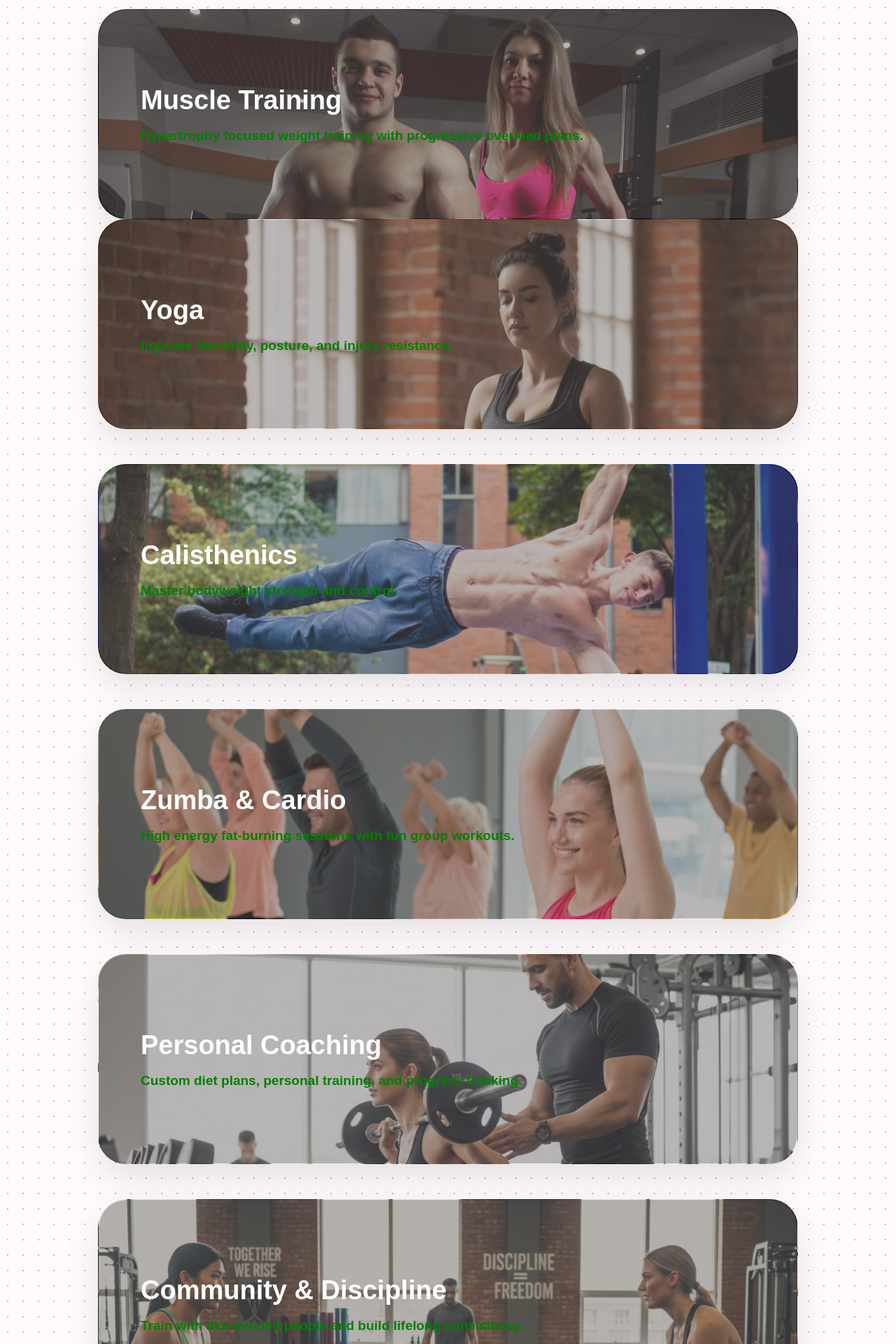
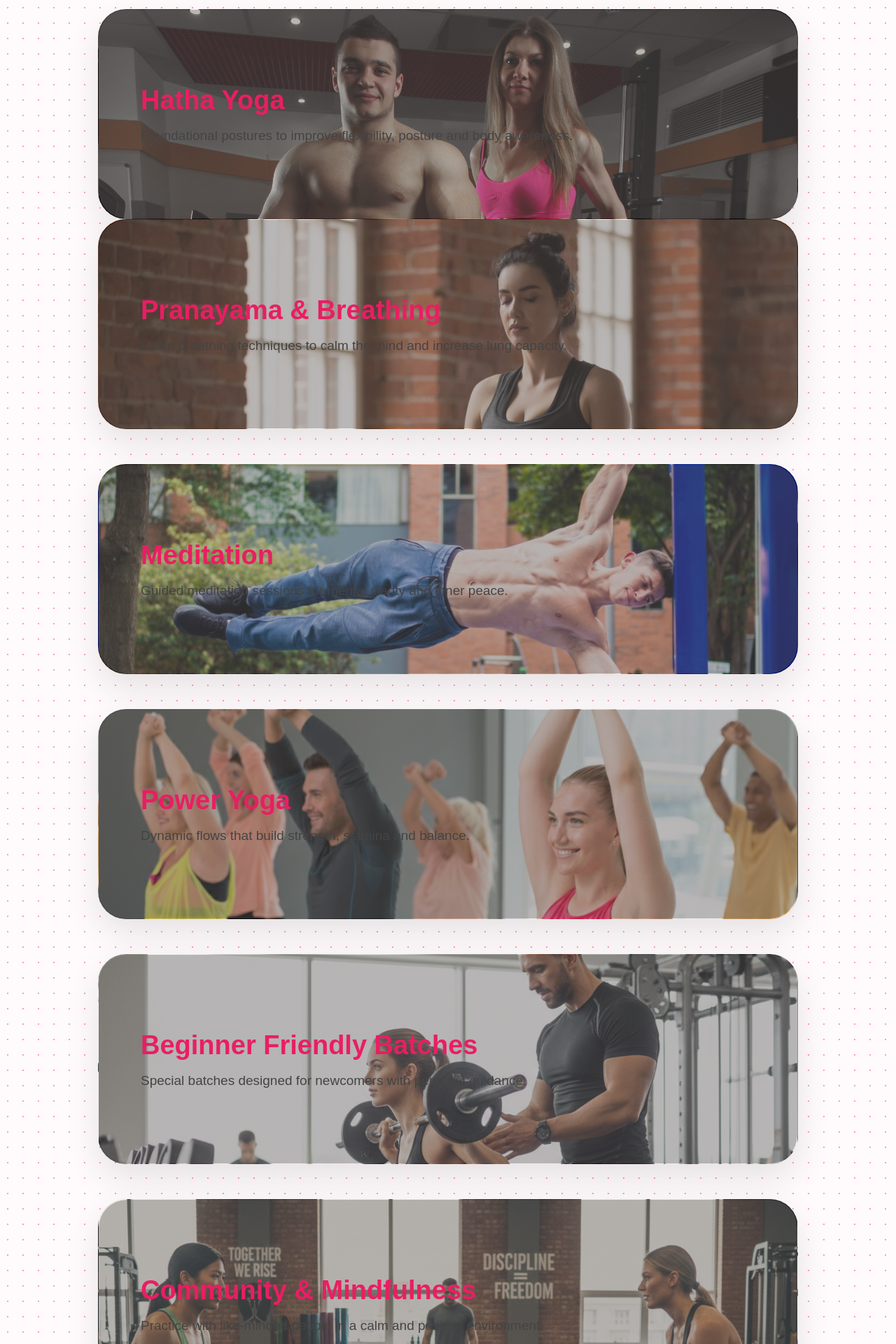
Before and after one commit to arpitbishtdev-sketch/yoga-website, a React (Vite) app in the folder frontend/: page / in a window 1280 px wide. Shown: the part 880-2800 px from the top of the page at 70% size. Built offline with nearby package versions, Linux system fonts and the light colour scheme; no server answers.

Commit message:
yoga demo

```diff
--- a/frontend/src/pages/WhatWeOffer.css
+++ b/frontend/src/pages/WhatWeOffer.css
@@ -29,11 +29,12 @@
 .offer-card h3 {
   font-size: 38px;
   margin-bottom: 18px;
+  color: #e91e63;
 }
 
 .offer-card p {
   font-size: 19px;
-  color: #555;
+  color: #444;
 }
 
 .offer-title {
@@ -53,7 +54,7 @@
   top: 50%;
   width: 35%;
   height: 3px;
-  background: #1b8a3b; /* your green */
+  background: #e91e63;
   transform: translateY(-50%);
 }
 
--- a/frontend/src/pages/WhatWeOffer.jsx
+++ b/frontend/src/pages/WhatWeOffer.jsx
@@ -36,10 +36,10 @@ function WhatWeOffer() {
             />
 
             <div style={{ position: "relative", zIndex: 2 }}>
-              <h3>Muscle Training</h3>
-              <p style={{ color: "green", fontWeight: "bold" }}>
-                Hypertrophy focused weight training with progressive overload
-                plans.
+              <h3>Hatha Yoga</h3>
+              <p>
+                Foundational postures to improve flexibility, posture and body
+                awareness.
               </p>
             </div>
           </div>
@@ -66,9 +66,10 @@ function WhatWeOffer() {
               }}
             />
             <div style={{ position: "relative", zIndex: 2 }}>
-              <h3>Yoga</h3>
-              <p style={{ color: "green", fontWeight: "bold" }}>
-                Improve flexibility, posture, and injury resistance.
+              <h3>Pranayama & Breathing</h3>
+              <p>
+                Learn breathing techniques to calm the mind and increase lung
+                capacity.
               </p>
             </div>
           </div>
@@ -95,9 +96,9 @@ function WhatWeOffer() {
               }}
             />
             <div style={{ position: "relative", zIndex: 2 }}>
-              <h3>Calisthenics</h3>
-              <p style={{ color: "green", fontWeight: "bold" }}>
-                Master bodyweight strength and control.
+              <h3>Meditation</h3>
+              <p>
+                Guided meditation sessions for mental clarity and inner peace.
               </p>
             </div>
           </div>
@@ -124,10 +125,8 @@ function WhatWeOffer() {
               }}
             />
             <div style={{ position: "relative", zIndex: 2 }}>
-              <h3>Zumba & Cardio</h3>
-              <p style={{ color: "green", fontWeight: "bold" }}>
-                High energy fat-burning sessions with fun group workouts.
-              </p>
+              <h3>Power Yoga</h3>
+              <p>Dynamic flows that build strength, stamina and balance.</p>
             </div>
           </div>
         </ScrollStackItem>
@@ -153,9 +152,9 @@ function WhatWeOffer() {
               }}
             />
             <div style={{ position: "relative", zIndex: 2 }}>
-              <h3>Personal Coaching</h3>
-              <p style={{ color: "green", fontWeight: "bold" }}>
-                Custom diet plans, personal training, and progress tracking.
+              <h3>Beginner Friendly Batches</h3>
+              <p>
+                Special batches designed for newcomers with personal guidance.
               </p>
             </div>
           </div>
@@ -182,9 +181,10 @@ function WhatWeOffer() {
               }}
             />
             <div style={{ position: "relative", zIndex: 2 }}>
-              <h3>Community & Discipline</h3>
-              <p style={{ color: "green", fontWeight: "bold" }}>
-                Train with like-minded people and build lifelong consistency.
+              <h3>Community & Mindfulness</h3>
+              <p>
+                Practice with like-minded people in a calm and positive
+                environment.
               </p>
             </div>
           </div>
```
